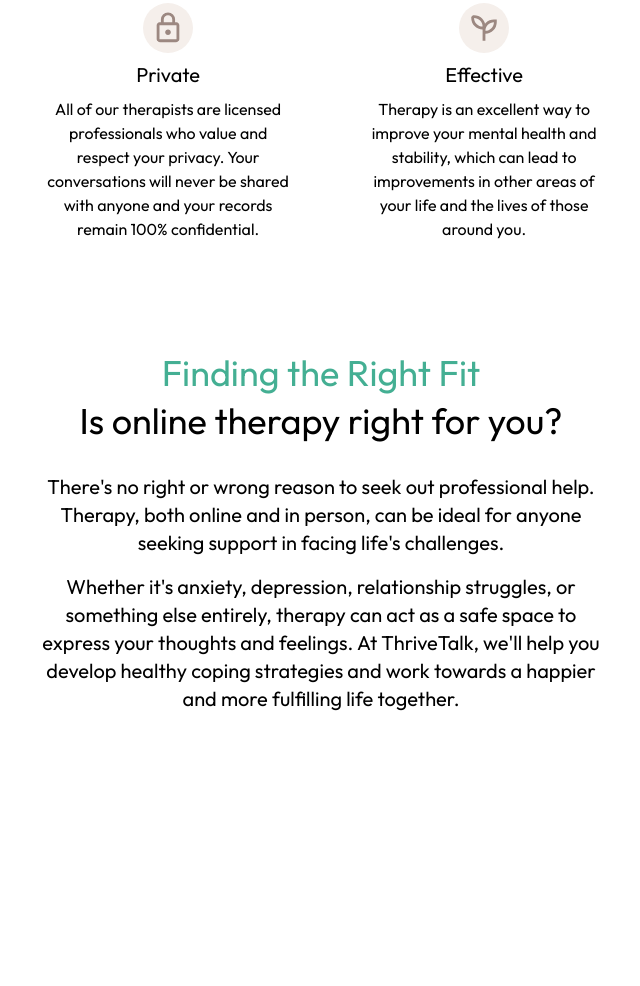
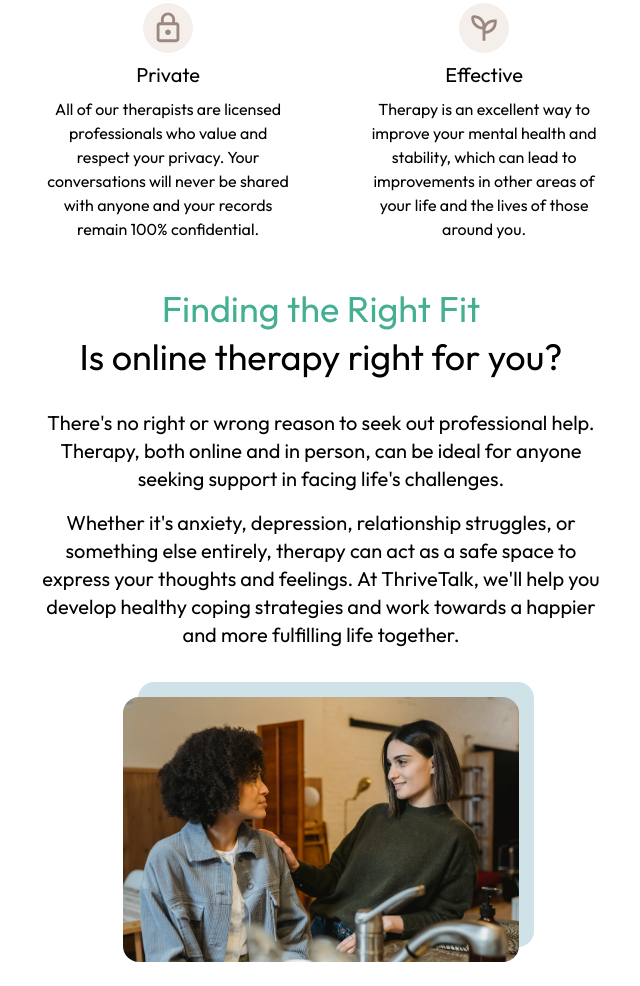
Before and after one commit to AdrianMaresDev/Thrive-Talk, a website: page src/index.html in a window 768 px wide. Shown: the part 1643-2629 px from the top of the page, without its empty margins (63-703 px from the left). Before the commit the page ends 2380 px from the top, so only its background shows below. Drawn offline with Linux system fonts and the light colour scheme.

Commit message:
image and updated custom css

```diff
--- a/src/custom.css
+++ b/src/custom.css
@@ -26,3 +26,20 @@ header li:hover {
 .about-section {
     max-width: 80%;
 }
+
+.about-section img {
+    max-width: 60%;
+    margin-top: 3rem;
+}
+
+@media (max-width: 768px) {
+    .about-section img {
+        max-width: 85%;
+    }
+}
+
+@media (max-width: 1024px) and (min-width: 768px) {
+    .about-section img {
+        max-width: 70%;
+    }
+}
--- a/src/index.html
+++ b/src/index.html
@@ -109,10 +109,11 @@
         </section>
 
         <section class="about-section font-[Outfit] mx-auto p-6">
-            <h3 class="mt-16 text-4xl pb-2 text-center text-primaryMint">Finding the Right Fit</h3>
+            <h3 class="text-4xl pb-2 text-center text-primaryMint">Finding the Right Fit</h3>
             <p class="text-4xl pb-8 text-center">Is online therapy right for you?</p>
             <p class="text-xl px-6 pb-4 text-center">There's no right or wrong reason to seek out professional help. Therapy, both online and in person, can be ideal for anyone seeking support in facing life's challenges.</p>
             <p class="text-xl px-6 text-center">Whether it's anxiety, depression, relationship struggles, or something else entirely, therapy can act as a safe space to express your thoughts and feelings. At ThriveTalk, we'll help you develop healthy coping strategies and work towards a happier and more fulfilling life together.</p>
+            <img class="object-cover mx-auto rounded-2xl shadow-[15px_-15px_0_theme('colors.lightBlue')]" src="images/hero-horiz2.jpg" alt="two women having a supportive conversation">
         </section>
 
     </main>
```
